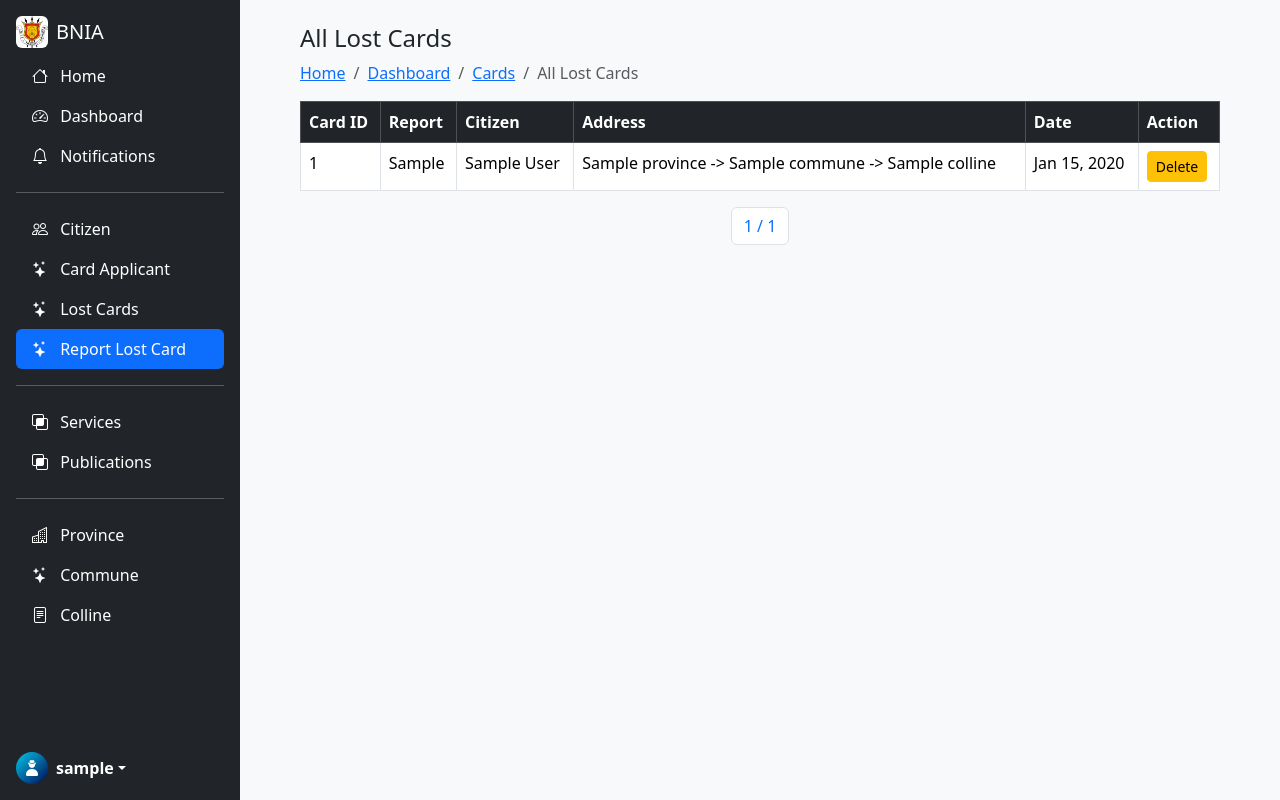
After one commit to RUKIMIRANA/bnias, a Django app: page /lost-cards in a window 1280 px wide. The commit adds this page. Run offline with Django 5.2, Linux system fonts and the light colour scheme; a user stored in the database is signed in; tables that the repository leaves empty hold one stand-in row (values such as "Sample post"); some libraries are stand-ins or nearby versions.

Commit message:
lost id card list

```diff
--- a/management/urls.py
+++ b/management/urls.py
@@ -17,6 +17,8 @@ urlpatterns = [
     path("publication/<int:pk>", views.PublicationDetail.as_view(), name="publication"),
     # application
     path("apply", views.apply, name="apply"),
+    path("deny", views.deny, name="deny"),
+    path("approve", views.approve, name="approve"),
     path("lost", views.lost, name="lost"),
     path("card", views.card, name="card"),
     path("citizen", views.citizen, name="citizen"),
@@ -24,6 +26,7 @@ urlpatterns = [
     path("province", views.province, name="province"),
     path("commune", views.commune, name="commune"),
     path("colline", views.colline, name="colline"),
+    path("lost-cards", views.lost_cards, name="lost-cards"),
     path("notification", views.notification, name="notification"),
     # dashboard
     path("dashboard", views.dashboard, name="dashboard"),
--- a/management/views.py
+++ b/management/views.py
@@ -210,6 +210,18 @@ def lost(request):
 
 @require_http_methods(["GET"])
 @login_required(login_url="/login")
+def approve(request):
+    pass
+
+
+@require_http_methods(["GET"])
+@login_required(login_url="/login")
+def deny(request):
+    pass
+
+
+@require_http_methods(["GET"])
+@login_required(login_url="/login")
 def citizen(request):
     rows = Citizen.objects.order_by("-id")
     paginator = Paginator(rows, 12)
@@ -283,3 +295,14 @@ def notification(request):
     page_object = paginator.get_page(page_number)
 
     return render(request, "dashboard/notification.html", {"page_object": page_object})
+
+
+@require_http_methods(["GET"])
+@login_required(login_url="/login")
+def lost_cards(request):
+    rows = LostIdCardReport.objects.order_by("-id")
+    paginator = Paginator(rows, 12)
+    page_number = request.GET.get("page")
+    page_object = paginator.get_page(page_number)
+
+    return render(request, "dashboard/lost-cards.html", {"page_object": page_object})
--- /dev/null
+++ b/templates/dashboard/lost-cards.html
@@ -0,0 +1,79 @@
+{% extends 'layouts/dashboard.html' %} {% load static %} {% block content %}
+<h4>All Lost Cards</h4>
+<nav aria-label="breadcrumb">
+  <ol class="breadcrumb">
+    <li class="breadcrumb-item"><a href="{% url 'home' %}">Home</a></li>
+    <li class="breadcrumb-item">
+      <a href="{% url 'dashboard' %}">Dashboard</a>
+    </li>
+    <li class="breadcrumb-item">
+      <a href="{% url 'card' %}">Cards</a>
+    </li>
+    <li class="breadcrumb-item active" aria-current="page">All Lost Cards</li>
+  </ol>
+</nav>
+{% include 'partials/messages.html' %}
+<table class="table table-bordered table-hover mt-3">
+  <thead class="table-dark">
+    <tr>
+      <th scope="col">Card ID</th>
+      <th scope="col">Report</th>
+      <th scope="col">Citizen</th>
+      <th scope="col">Address</th>
+      <th scope="col">Date</th>
+      <th scope="col">Action</th>
+    </tr>
+  </thead>
+  <tbody>
+    {% for row in page_object %}
+    <tr>
+      <td>{{row.card_id}}</td>
+      <td>{{row.report|truncatechars:80|safe}}</td>
+      <td>{{row.citizen}}</td>
+      <td>{{row.colline}}</td>
+      <td>{{row.date|date:"M d, Y"}}</td>
+      <td>
+        <div class="btn-group">
+          <a href="#" class="btn btn-sm btn-warning"> Delete </a>
+        </div>
+      </td>
+    </tr>
+    {% endfor %}
+  </tbody>
+</table>
+<nav aria-label="pagination">
+  <ul class="pagination justify-content-center">
+    {% if page_object.has_previous %}
+    <li class="page-item">
+      <a class="page-link" href="?page={{ page_object.previous_page_number }}">
+        <i class="bi bi-chevron-left"></i>
+      </a>
+    </li>
+    {% endif %}
+    <li class="page-item">
+      <a class="page-link" href="#">
+        {{ page_object.number }} / {{ page_object.paginator.num_pages }}
+      </a>
+    </li>
+    {% if page_object.has_next %}
+    <li class="page-item">
+      <a class="page-link" href="?page={{ page_object.next_page_number }}">
+        <i class="bi bi-chevron-right"></i>
+      </a>
+    </li>
+    {% endif %}
+  </ul>
+</nav>
+{% endblock %} {% block scripts %}
+<style>
+  html,
+  body {
+    background: whitesmoke !important;
+  }
+</style>
+<script>
+  function deleteActivity(url = "") {
+    if (confirm("You are about to delete this activity")) window.location = url;
+  }
+</script>
+{% endblock %}
--- a/templates/partials/sidebar.html
+++ b/templates/partials/sidebar.html
@@ -56,7 +56,12 @@
         href="/applicant"
         class="nav-link {% if 'applicant' in request.path %} active {% else %} text-white {% endif %}"
       >
-        <i class="bi bi-stars me-2"></i> NID Card Applicant
+        <i class="bi bi-stars me-2"></i> Card Applicant
+      </a>
+    </li>
+    <li class="">
+      <a href="/lost-cards" class="nav-link text-white">
+        <i class="bi bi-stars me-2"></i> Lost Cards
       </a>
     </li>
     {% else %}
@@ -83,6 +88,7 @@
     <li class="{% if 'service' in request.path %} nav-item {% endif %}">
       <a
         href="/service"
+        target="_blank"
         class="nav-link {% if 'service' in request.path %} active {% else %} text-white {% endif %}"
       >
         <i class="bi bi-intersect me-2"></i> Services
@@ -91,6 +97,7 @@
     <li class="{% if 'publication' in request.path %} nav-item {% endif %}">
       <a
         href="/publication"
+        target="_blank"
         class="nav-link {% if 'publication' in request.path %} active {% else %} text-white {% endif %}"
       >
         <i class="bi bi-intersect me-2"></i> Publications
@@ -157,11 +164,7 @@
       aria-labelledby="dropdownUser1"
     >
       <li><a class="dropdown-item" href="/logout">Logout</a></li>
-      <li>
-        <hr />
-      </li>
-      <li><a class="dropdown-item" href="/dashboard">Settings</a></li>
-      <li><a class="dropdown-item" href="/dashboard">Profile</a></li>
+      <li><a class="dropdown-item" href="/profile">Profile</a></li>
     </ul>
   </div>
 </div>
```
